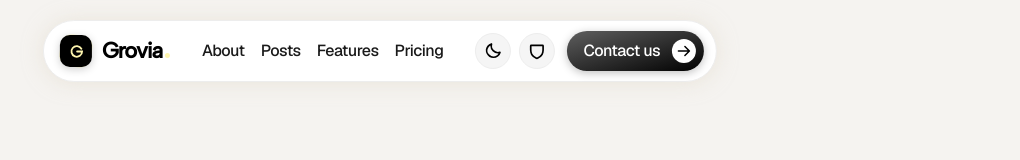
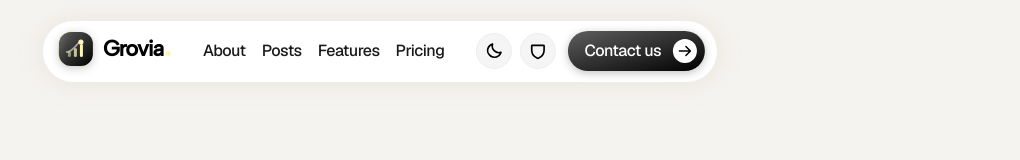
Before and after one commit to kaim953/hero-blossom-glow, a React (Vite) app: page /auth in a window 1280 px wide. Shown: the top 160 px of the page, without its empty margins (260-1280 px from the left). Built offline with nearby package versions, Linux system fonts and the light colour scheme; the HTML template or start-up script is replaced by a standard one.

Commit message:
Changes
Co-authored-by: kaim953 <113008200+kaim953@users.noreply.github.com>

```diff
--- a/src/components/BrandLogo.tsx
+++ b/src/components/BrandLogo.tsx
@@ -2,30 +2,62 @@ interface BrandLogoProps {
   className?: string;
 }
 
+/**
+ * Grovia brand lockup: a squircle "growth" mark with ascending bars and a
+ * rising arc, paired with the wordmark. Hover refines with a subtle tilt,
+ * staggered bar growth and a sweeping shine — all 500ms ease-in-out.
+ */
 const BrandLogo = ({ className = "" }: BrandLogoProps) => {
   return (
-    <span className={`group inline-flex items-center gap-[10px] h-[35px] select-none ${className}`}>
+    <span
+      className={`group/logo inline-flex items-center gap-[10px] h-[35px] select-none ${className}`}
+    >
       {/* Mark */}
-      <span className="relative flex-shrink-0 w-[32px] h-[32px] flex items-center justify-center">
-        {/* Accent halo */}
-        <span className="absolute inset-0 rounded-[11px] bg-main rotate-6 opacity-70 transition-all duration-500 ease-in-out group-hover:rotate-[18deg] group-hover:opacity-100" />
+      <span className="relative flex-shrink-0 w-[34px] h-[34px]">
+        {/* Accent plate behind the tile */}
+        <span className="absolute inset-0 rounded-[12px] bg-main rotate-[8deg] opacity-80 transition-all duration-500 ease-in-out group-hover/logo:rotate-[16deg] group-hover/logo:opacity-100 group-hover/logo:scale-[1.04]" />
+
         {/* Core tile */}
-        <span className="relative w-[32px] h-[32px] rounded-[10px] bg-neutral-12 flex items-center justify-center shadow-[0_2px_8px_hsl(var(--neutral-12)/0.2)] transition-transform duration-500 ease-in-out group-hover:scale-105">
-          <svg viewBox="0 0 24 24" className="w-[17px] h-[17px]" fill="none" aria-hidden="true">
+        <span className="absolute inset-0 rounded-[12px] bg-gradient-to-br from-neutral-10 to-neutral-12 overflow-hidden shadow-[0_2px_10px_hsl(var(--neutral-12)/0.22)] transition-all duration-500 ease-in-out group-hover/logo:-rotate-[6deg] group-hover/logo:scale-[1.06]">
+          {/* Shine sweep */}
+          <span className="absolute -inset-y-2 -left-[60%] w-1/2 rotate-12 bg-main/25 blur-[6px] transition-transform duration-[900ms] ease-in-out group-hover/logo:translate-x-[260%]" />
+
+          {/* Ascending growth bars */}
+          <span className="absolute bottom-[9px] left-[9px] flex items-end gap-[3px]">
+            <span className="w-[3px] h-[6px] rounded-full bg-main/50 origin-bottom transition-transform duration-500 ease-in-out group-hover/logo:scale-y-[1.5]" />
+            <span className="w-[3px] h-[9px] rounded-full bg-main/75 origin-bottom transition-transform delay-[60ms] duration-500 ease-in-out group-hover/logo:scale-y-[1.45]" />
+            <span className="w-[3px] h-[13px] rounded-full bg-main origin-bottom transition-transform delay-[120ms] duration-500 ease-in-out group-hover/logo:scale-y-[1.25]" />
+          </span>
+
+          {/* Rising arc + spark */}
+          <svg
+            viewBox="0 0 34 34"
+            className="absolute inset-0 w-full h-full"
+            fill="none"
+            aria-hidden="true"
+          >
             <path
-              d="M19 8.2A7.5 7.5 0 1 0 20 12h-7"
-              stroke="hsl(var(--theme-main))"
-              strokeWidth="2.6"
+              d="M8 20c4.5 0 7.5-4.5 11.5-9"
+              stroke="hsl(var(--neutral-00))"
+              strokeOpacity="0.55"
+              strokeWidth="1.8"
               strokeLinecap="round"
+            />
+            <circle
+              cx="22"
+              cy="10"
+              r="2.6"
+              fill="hsl(var(--theme-main))"
+              className="origin-center transition-transform duration-500 ease-in-out group-hover/logo:scale-125"
             />
           </svg>
         </span>
       </span>
 
       {/* Wordmark */}
-      <span className="flex items-baseline leading-none font-albert-sans text-[22px] font-bold tracking-[-0.05em] text-neutral-12 transition-colors duration-500">
+      <span className="flex items-baseline leading-none font-albert-sans text-[22px] font-bold tracking-[-0.05em] text-neutral-12 transition-all duration-500 ease-in-out group-hover/logo:tracking-[-0.035em]">
         Grovia
-        <span className="ml-[3px] w-[5px] h-[5px] rounded-full bg-main transition-transform duration-500 ease-in-out group-hover:scale-150" />
+        <span className="ml-[3px] w-[5px] h-[5px] rounded-full bg-main transition-all duration-500 ease-in-out group-hover/logo:scale-[1.6] group-hover/logo:-translate-y-[1px]" />
       </span>
     </span>
   );
```
